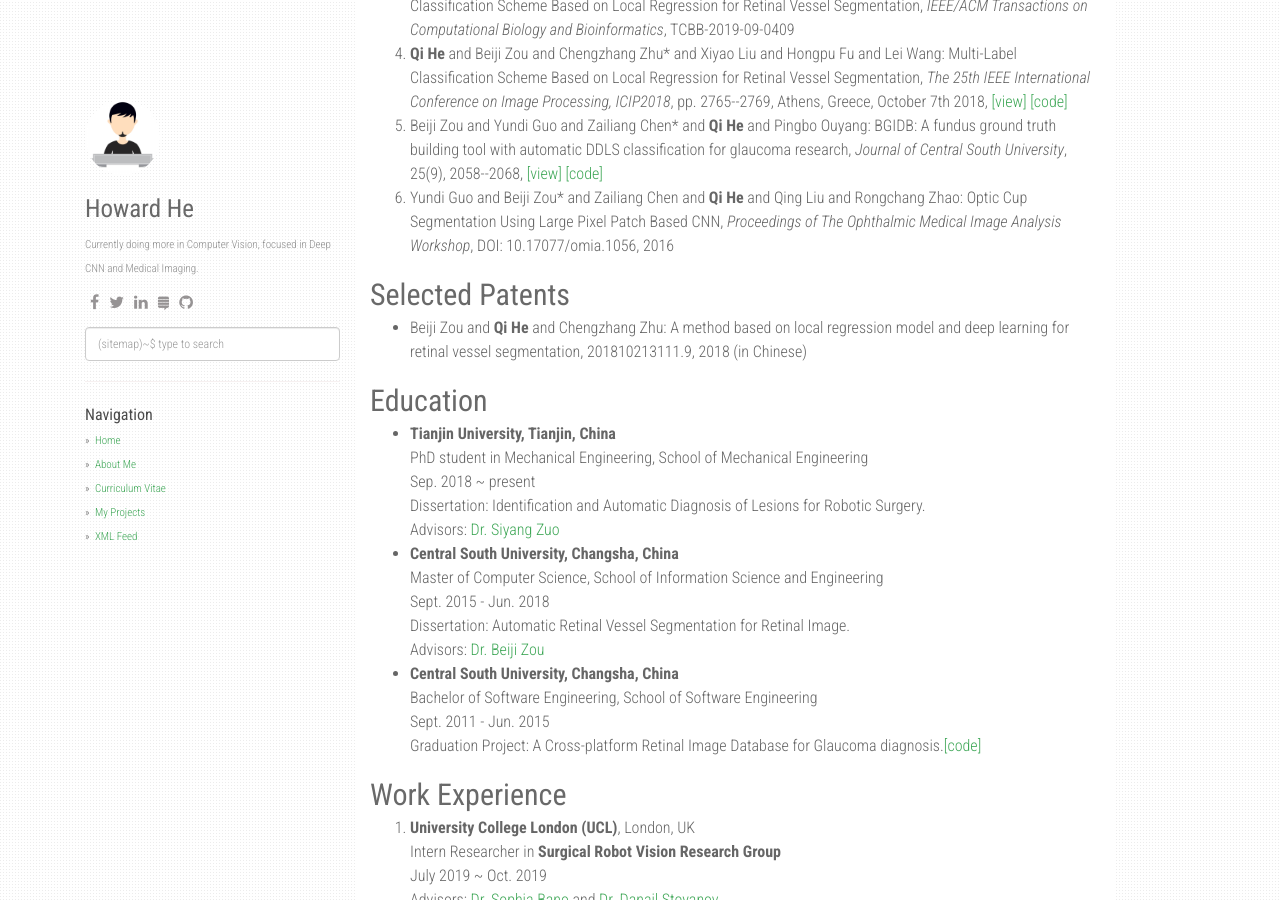
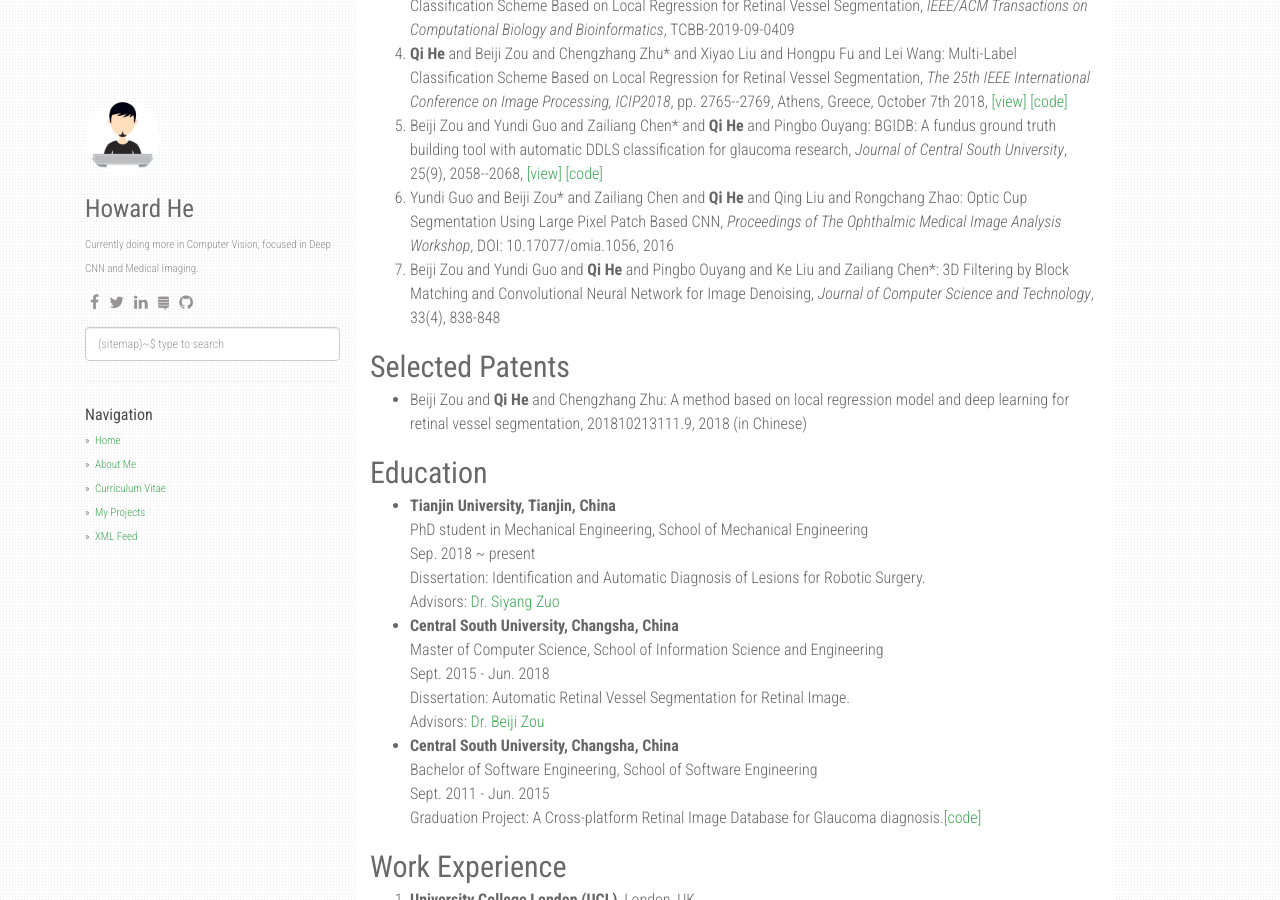
Before and after one commit to howardchina/howardchina.github.io, a Jekyll site: the page built from cv.md, in a window 1280 px wide and 900 px high, scrolled down 604 px. Built offline with Jekyll 4.4.1, drawn with Linux system fonts in a browser that asks for light colours; nearby versions of some CDN libraries.

Commit message:
Update cv.md

```diff
--- a/cv.md
+++ b/cv.md
@@ -37,6 +37,9 @@ permalink: /cv/
 		</li>
 		<li>
 			Yundi Guo and Beiji Zou* and Zailiang Chen and <strong>Qi He</strong> and Qing Liu and Rongchang Zhao: Optic Cup Segmentation Using Large Pixel Patch Based CNN, <em>Proceedings of The Ophthalmic Medical Image Analysis Workshop</em>, DOI: 10.17077/omia.1056, 2016
+		</li>
+		<li>
+			Beiji Zou and Yundi Guo and <strong>Qi He</strong> and Pingbo Ouyang and Ke Liu and Zailiang Chen*: 3D Filtering by Block Matching and Convolutional Neural Network for Image Denoising, <em>Journal of Computer Science and Technology</em>, 33(4), 838-848
 		</li>
 	</ol>
 	<h2>Selected Patents</h2>
```
